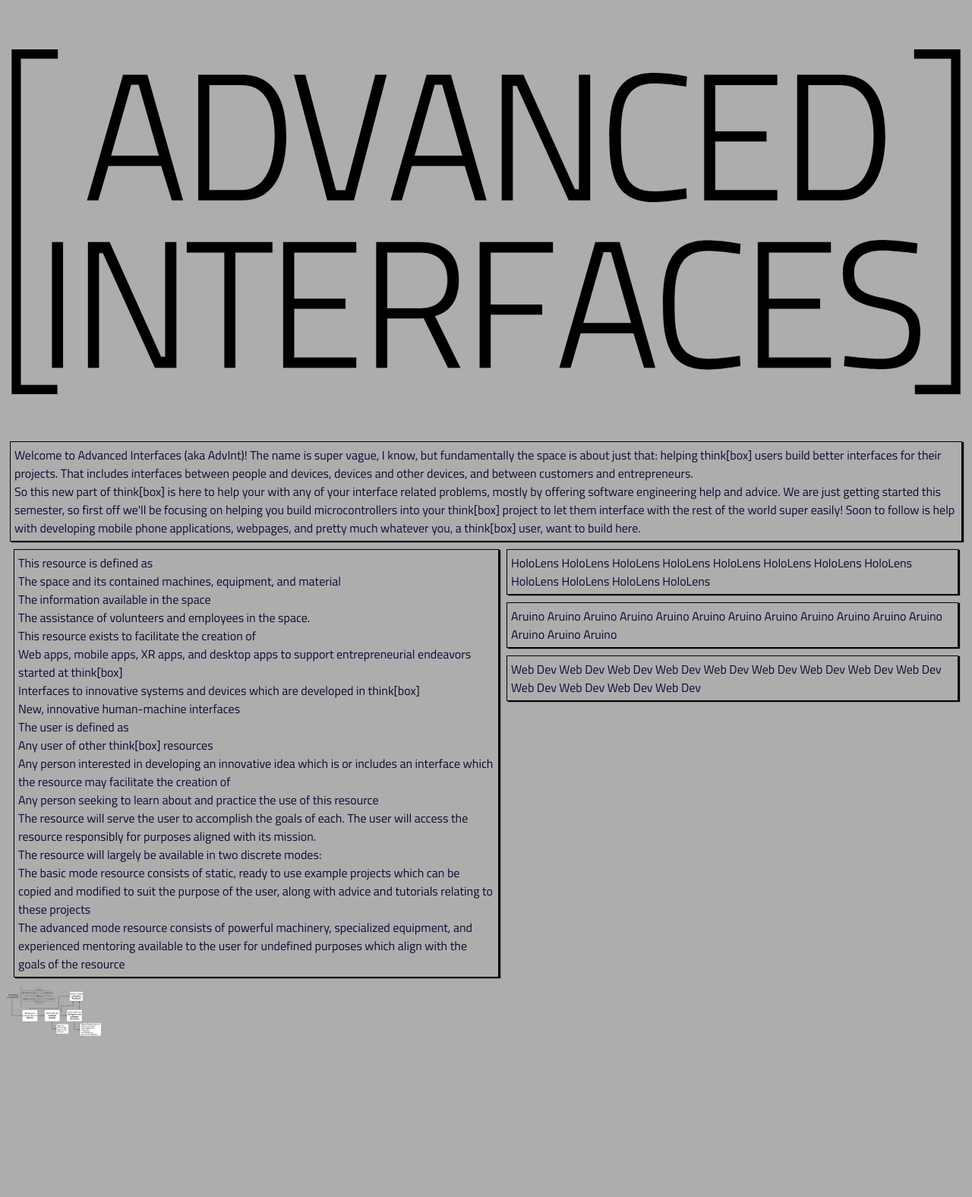
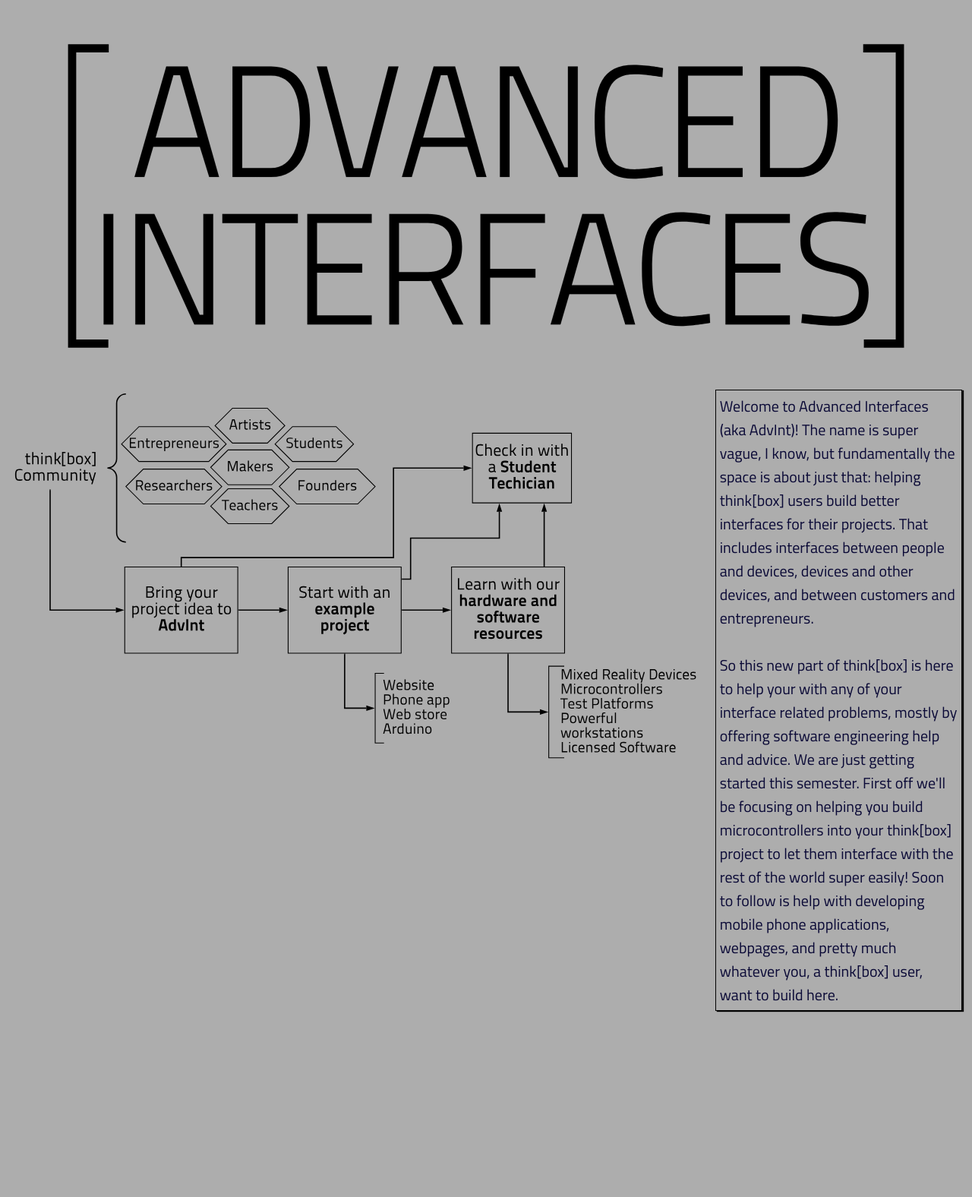
Before and after one commit to advinttbx/welcomedisp, a Flask app: page / in a window 1280 px wide. Shown: the top 1576 px of the page at 76% size. After the commit the page ends 1333 px from the top, so only its background shows below. Run offline with Flask 2, Linux system fonts and the light colour scheme.

Commit message:
some hacky solutions to make the resolution correct for the display screen

```diff
--- a/static/style.css
+++ b/static/style.css
@@ -6,6 +6,7 @@ body {
 
 h1 {
     text-align: center;
+
 }
 
 .master-card-container {
@@ -19,10 +20,20 @@ h1 {
     box-shadow: 2px 1px 1px black;
     padding: 5px;
     margin: 5px;
+    font-size: 20px;
+}
+
+.imgClass {
+    border: 1px solid black;
+    box-shadow: 2px 1px 1px black;
+    margin: 5px;
+    max-height: 50%;
+    max-width: 50%;
 }
 
 .master-card-container > * {
     max-width: 50%;
+    max-height: 50%;
 }
 
 .right-card-container {
@@ -30,6 +41,29 @@ h1 {
     flex-direction: column;
 }
 
+.header-container {
+    max-width: 1980px;
+    display: flex;
+    flex-direction: column;
+}
+
+.image-and-content {
+    display: flex;
+    justify-content: center;
+}
+
+.image {
+    height: 500px;
+    width: 1307px;
+    /* background-color: yellow; */
+}
+
+.content {
+    max-width: 33%;
+    align-self: center;
+}
+
+
 /* svg */
 .str0 {stroke:black;stroke-width:3;stroke-linejoin:bevel;stroke-miterlimit:2.61313}
 .fil0 {fill:black}
--- a/templates/index.html
+++ b/templates/index.html
@@ -5,14 +5,30 @@
     </head>
     <body>
         <div class="header-container">
-                <img src="/static/advint-logo.svg">
-                <div class="card">
-                    Welcome to Advanced Interfaces (aka AdvInt)! The name is super vague, I know, but fundamentally the space is about just that: helping think[box] users build better interfaces for their projects. That includes interfaces between people and devices, devices and other devices, and between customers and entrepreneurs.
+            <div class="image-and-content">
+                <img class="image" src="/static/advint-logo.svg">
+                <!-- <div class="card content">
+                    AdvInt will be open:
                     <br />
-                    So this new part of think[box] is here to help your with any of your interface related problems, mostly by offering software engineering help and advice. We are just getting started this semester, so first off we'll be focusing on helping you build microcontrollers into your think[box] project to let them interface with the rest of the world super easily! Soon to follow is help with developing mobile phone applications, webpages, and pretty much whatever you, a think[box] user, want to build here.
+                    <br />
+                    Monday: 3:00 - 7:15 p.m. <br />
+                    Tuesday: 4:00 - 7:15 p.m. <br />
+                    Friday: 3:00 - 7:15 p.m. <br />
+                    Saturday: 3:00 - 7:15 p.m. <br />
+                    Sunday: 1:00 - 7:15 p.m. <br />
+                </div> -->
+            </div>
+            <div class="image-and-content">
+                <img class="image" src="/static/advint-flow.svg">
+                <div class="card content">
+                        Welcome to Advanced Interfaces (aka AdvInt)! The name is super vague, I know, but fundamentally the space is about just that: helping think[box] users build better interfaces for their projects. That includes interfaces between people and devices, devices and other devices, and between customers and entrepreneurs.
+                        <br />
+                        <br />
+                        So this new part of think[box] is here to help your with any of your interface related problems, mostly by offering software engineering help and advice. We are just getting started this semester. First off we'll be focusing on helping you build microcontrollers into your think[box] project to let them interface with the rest of the world super easily! Soon to follow is help with developing mobile phone applications, webpages, and pretty much whatever you, a think[box] user, want to build here.
                 </div>
             </div>
-            <div class="master-card-container">
+        </div>
+            <!-- <div class="master-card-container">
                 <div class="card">This resource is defined as<br />
 
                     The space and its contained machines, equipment, and material<br />
@@ -46,11 +62,11 @@
                     The advanced mode resource consists of powerful machinery, specialized equipment, and experienced mentoring available to the user for undefined purposes which align with the goals of the resource<br />
                 </div>
                 <div class="right-card-container">
-                    <div class="card">HoloLens HoloLens HoloLens HoloLens HoloLens HoloLens HoloLens HoloLens HoloLens HoloLens HoloLens HoloLens </div>
-                    <div class="card">Aruino Aruino Aruino Aruino Aruino Aruino Aruino Aruino Aruino Aruino Aruino Aruino Aruino Aruino Aruino </div>
-                    <div class="card">Web Dev Web Dev Web Dev Web Dev Web Dev Web Dev Web Dev Web Dev Web Dev Web Dev Web Dev Web Dev Web Dev </div>
+                    <div class="card">Hello Hello</div>
                 </div>
-            </div>
-            <img src="/static/advint-flow.svg">
+            </div> -->
+
+            <!-- <img class="imgClass" src="/static/samsung-mixed-reality.jpg"> -->
+            <!-- <img src="/static/advint-flow.svg"> -->
     </body>
 </html>
```
Also changed, not shown: static/advint-flow.svg, static/samsung-mixed-reality.jpg (added).
